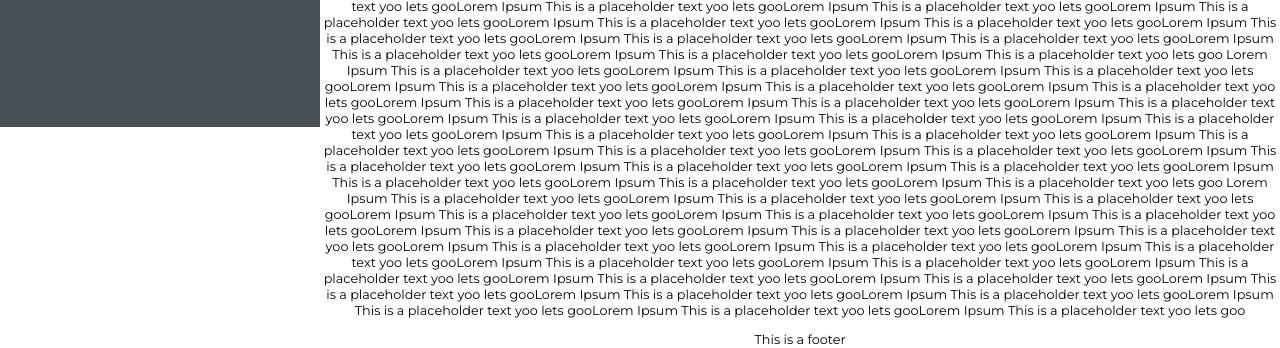
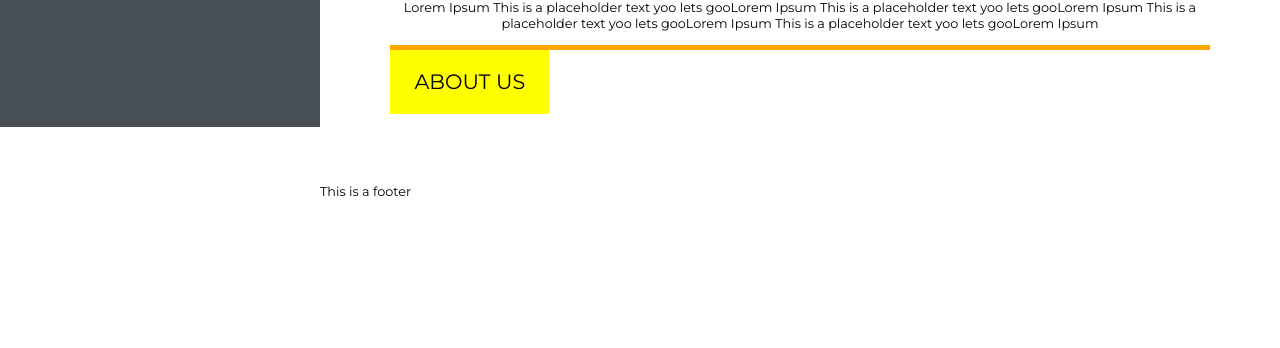
Before and after one commit to CodesWithRobi/PortfolioVer0.3, a plain HTML site: page index.html in a window 1280 px wide. Shown: the part 673-1021 px from the top of the page. After the commit the page ends 873 px from the top, so only its background shows below. Drawn offline with Linux system fonts and the light colour scheme.

Commit message:
added flags

```diff
--- a/css/style.css
+++ b/css/style.css
@@ -1,6 +1,7 @@
 :root {
   --menu-grey: #484f55;
   --list-grey: #303539;
+  --box-size: 5.5vw;
 }
 
 * {
@@ -14,7 +15,6 @@ body {
   font-weight: 400;
   line-height: 1rem;
   color: black;
-  text-align: center;
   background-color: white;
 
   display: grid;
@@ -85,6 +85,7 @@ aside {
 .menu {
   background-color: var(--list-grey);
   padding: 1.2rem 0;
+  text-align: center;
   border-left: 0.3rem solid red;
   margin-bottom: 0.1rem;
 }
@@ -93,6 +94,29 @@ aside {
 
 main {
   grid-area: main;
+  padding: var(--box-size);
+
+  & h2 {
+    font-size: 2rem;
+    font-weight: 300;
+    margin-top: 0;
+    text-align: center;
+
+    &+p {
+      text-align: center;
+    }
+  }
+
+  & .flag {
+    border-top: 5px solid orange;
+
+    & span {
+      font-size: 1.3rem;
+      display: inline-block;
+      padding: 1.5rem;
+      background-color: yellow;
+    }
+  }
 }
 
 /* ----------------------------------------------------- */
--- a/index.html
+++ b/index.html
@@ -12,7 +12,12 @@
   </head>
 
   <body>
+    <!-- ------------------------------------------------------------------------------------------------------ -->
+
     <section>Image section</section>
+
+    <!-- ------------------------------------------------------------------------------------------------------ -->
+
     <aside>
       <div class="logo">
         <img
@@ -40,62 +45,23 @@
         <div class="menu-list">CONTACT</div>
       </div>
     </aside>
+
+    <!-- ------------------------------------------------------------------------------------------------------ -->
+
     <main>
       <h2>WELCOME TO TEMPLATE</h2>
       <p>
         Lorem Ipsum This is a placeholder text yoo lets gooLorem Ipsum This is a
         placeholder text yoo lets gooLorem Ipsum This is a placeholder text yoo
         lets gooLorem Ipsum This is a placeholder text yoo lets gooLorem Ipsum
-        This is a placeholder text yoo lets gooLorem Ipsum This is a placeholder
-        text yoo lets gooLorem Ipsum This is a placeholder text yoo lets
-        gooLorem Ipsum This is a placeholder text yoo lets gooLorem Ipsum This
-        is a placeholder text yoo lets gooLorem Ipsum This is a placeholder text
-        yoo lets gooLorem Ipsum This is a placeholder text yoo lets gooLorem
-        Ipsum This is a placeholder text yoo lets gooLorem Ipsum This is a
-        placeholder text yoo lets gooLorem Ipsum This is a placeholder text yoo
-        lets gooLorem Ipsum This is a placeholder text yoo lets gooLorem Ipsum
-        This is a placeholder text yoo lets gooLorem Ipsum This is a placeholder
-        text yoo lets gooLorem Ipsum This is a placeholder text yoo lets
-        gooLorem Ipsum This is a placeholder text yoo lets gooLorem Ipsum This
-        is a placeholder text yoo lets gooLorem Ipsum This is a placeholder text
-        yoo lets gooLorem Ipsum This is a placeholder text yoo lets gooLorem
-        Ipsum This is a placeholder text yoo lets goo Lorem Ipsum This is a
-        placeholder text yoo lets gooLorem Ipsum This is a placeholder text yoo
-        lets gooLorem Ipsum This is a placeholder text yoo lets gooLorem Ipsum
-        This is a placeholder text yoo lets gooLorem Ipsum This is a placeholder
-        text yoo lets gooLorem Ipsum This is a placeholder text yoo lets
-        gooLorem Ipsum This is a placeholder text yoo lets gooLorem Ipsum This
-        is a placeholder text yoo lets gooLorem Ipsum This is a placeholder text
-        yoo lets gooLorem Ipsum This is a placeholder text yoo lets gooLorem
-        Ipsum This is a placeholder text yoo lets gooLorem Ipsum This is a
-        placeholder text yoo lets gooLorem Ipsum This is a placeholder text yoo
-        lets gooLorem Ipsum This is a placeholder text yoo lets gooLorem Ipsum
-        This is a placeholder text yoo lets gooLorem Ipsum This is a placeholder
-        text yoo lets gooLorem Ipsum This is a placeholder text yoo lets
-        gooLorem Ipsum This is a placeholder text yoo lets gooLorem Ipsum This
-        is a placeholder text yoo lets gooLorem Ipsum This is a placeholder text
-        yoo lets gooLorem Ipsum This is a placeholder text yoo lets gooLorem
-        Ipsum This is a placeholder text yoo lets gooLorem Ipsum This is a
-        placeholder text yoo lets goo Lorem Ipsum This is a placeholder text yoo
-        lets gooLorem Ipsum This is a placeholder text yoo lets gooLorem Ipsum
-        This is a placeholder text yoo lets gooLorem Ipsum This is a placeholder
-        text yoo lets gooLorem Ipsum This is a placeholder text yoo lets
-        gooLorem Ipsum This is a placeholder text yoo lets gooLorem Ipsum This
-        is a placeholder text yoo lets gooLorem Ipsum This is a placeholder text
-        yoo lets gooLorem Ipsum This is a placeholder text yoo lets gooLorem
-        Ipsum This is a placeholder text yoo lets gooLorem Ipsum This is a
-        placeholder text yoo lets gooLorem Ipsum This is a placeholder text yoo
-        lets gooLorem Ipsum This is a placeholder text yoo lets gooLorem Ipsum
-        This is a placeholder text yoo lets gooLorem Ipsum This is a placeholder
-        text yoo lets gooLorem Ipsum This is a placeholder text yoo lets
-        gooLorem Ipsum This is a placeholder text yoo lets gooLorem Ipsum This
-        is a placeholder text yoo lets gooLorem Ipsum This is a placeholder text
-        yoo lets gooLorem Ipsum This is a placeholder text yoo lets gooLorem
-        Ipsum This is a placeholder text yoo lets gooLorem Ipsum This is a
-        placeholder text yoo lets gooLorem Ipsum This is a placeholder text yoo
-        lets goo
       </p>
+      <div class="flag"><span>ABOUT US</span></div>
     </main>
+
+    <!-- ------------------------------------------------------------------------------------------------------ -->
+
     <footer>This is a footer</footer>
+
+    <!-- ------------------------------------------------------------------------------------------------------ -->
   </body>
 </html>
```
